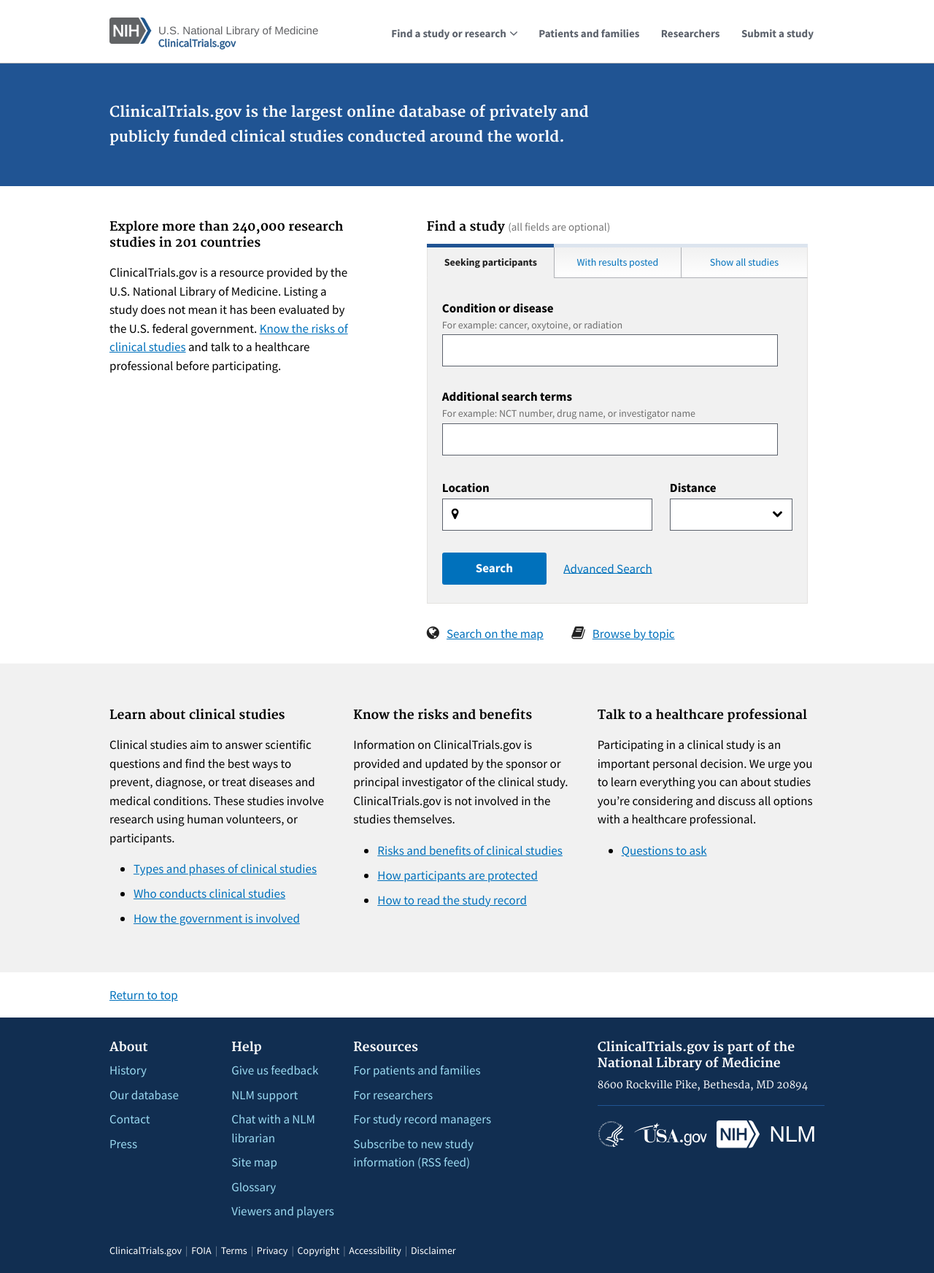
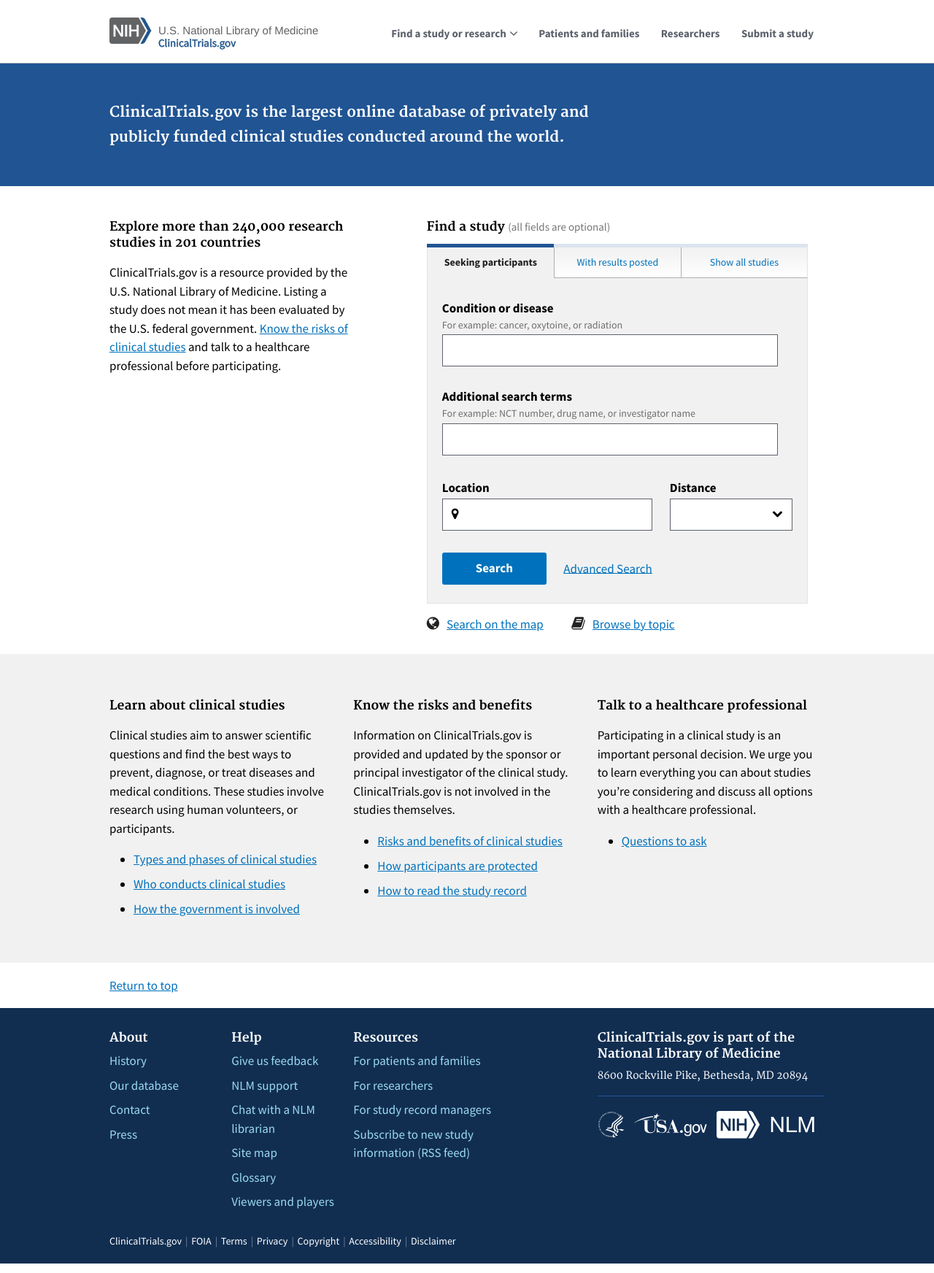
Before and after one commit to 18F/clinical-trials-prototype, a Jekyll site: the page built from pages/home.md, in a window 1280 px wide. Shown: the whole page at 73% size. Built offline with Jekyll 4.4.1, drawn with Linux system fonts in a browser that asks for light colours.

Commit message:
Adjust margin home below search

```diff
--- a/_sass/_custom.scss
+++ b/_sass/_custom.scss
@@ -337,7 +337,7 @@
 }
 
 .search-links {
-  margin-top: 3rem;
+  margin-top: 1em;
 
   > :first-child {
     margin-right: 3.5rem;
```
